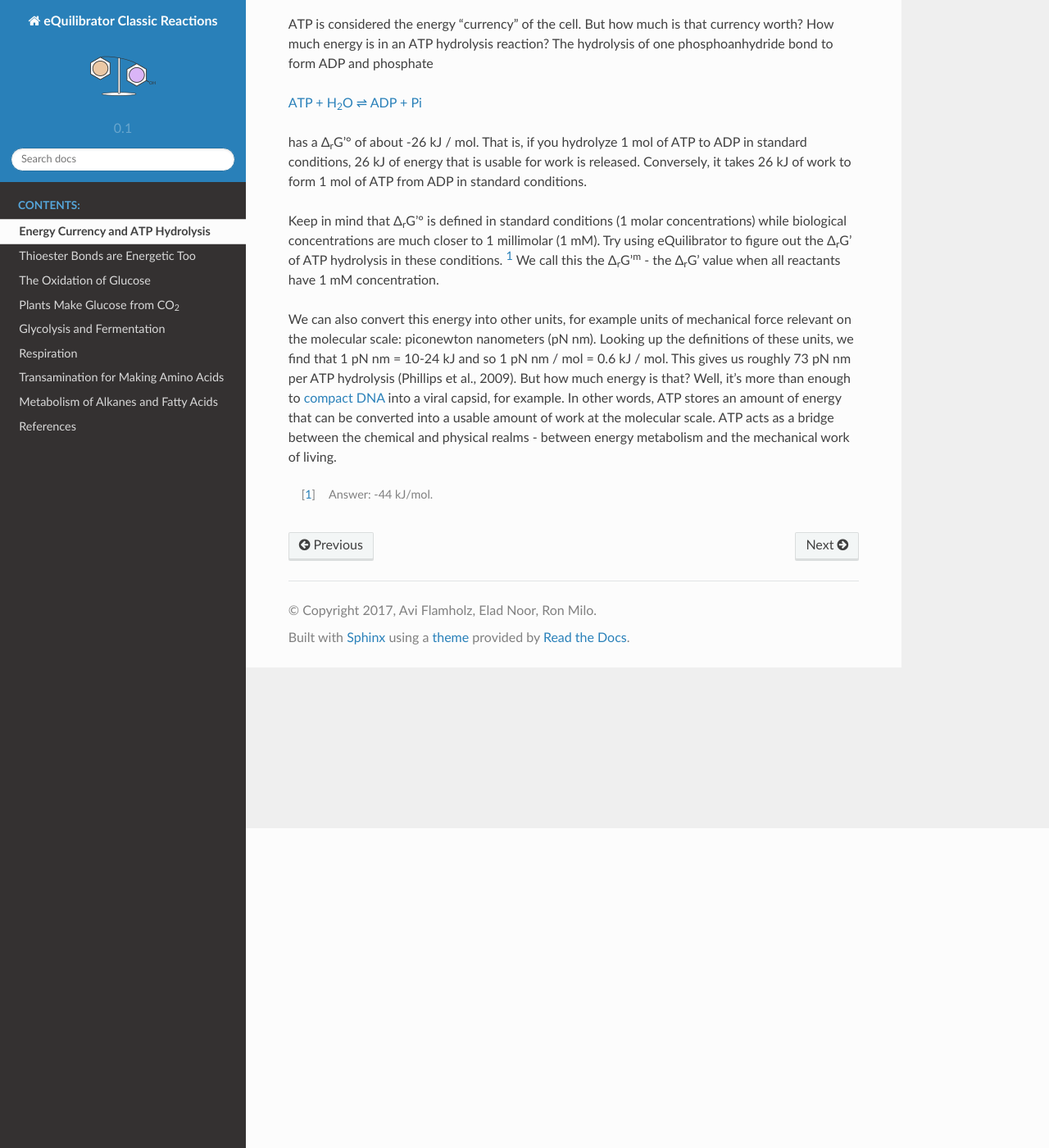
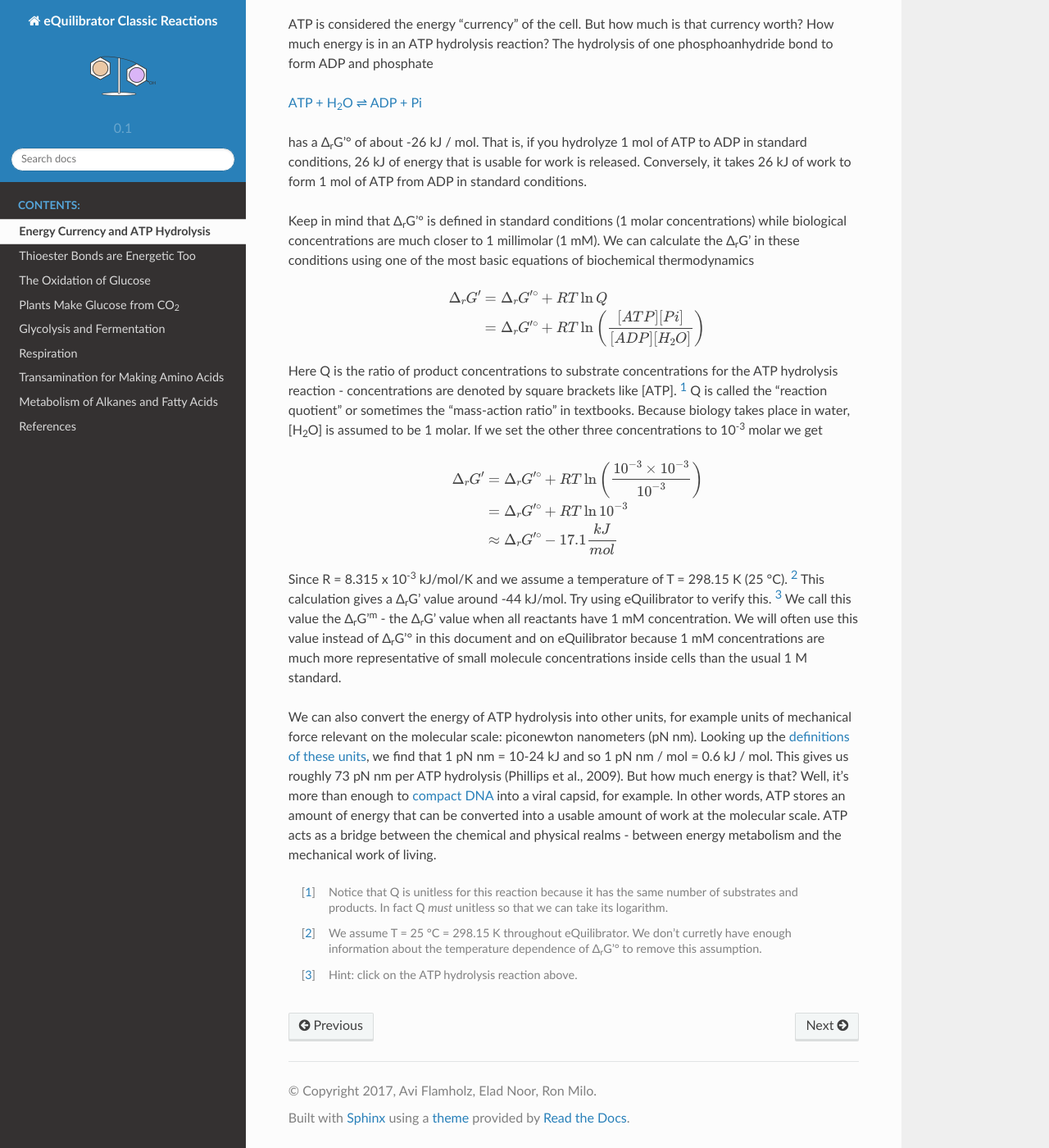
Before and after one commit to eladnoor/equilibrator, a Sphinx documentation site: the page built from classic_rxns/source/atp.rst, in a window 1280 px wide and 1400 px high, scrolled down 390 px. Shown: the whole window at 82% size. Built offline with Sphinx 7.4.7 and the Read the Docs theme 2.0.0, drawn with Linux system fonts in a browser that asks for light colours.

Commit message:
Updates to ATP hydrolysis to include some of the math.

```diff
--- a/classic_rxns/source/atp.rst
+++ b/classic_rxns/source/atp.rst
@@ -14,11 +14,29 @@ ATP is considered the energy "currency" of the cell. But how much is that curren
 .. |atp_hydrolysis| replace:: ATP + H\ :sub:`2`\ O ⇌ ADP + Pi
 .. _atp_hydrolysis: http://equilibrator.weizmann.ac.il/search?query=ATP+%2B+Water+%3C%3D%3E+ADP+%2B+Phosphate
 
-
 has a Δ\ :sub:`r`\ G'° of about -26 kJ / mol. That is, if you hydrolyze 1 mol of ATP to ADP in standard conditions, 26 kJ of energy that is usable for work is released. Conversely, it takes 26 kJ of work to form 1 mol of ATP from ADP in standard conditions.
 
-Keep in mind that Δ\ :sub:`r`\ G'° is defined in standard conditions (1 molar concentrations) while biological concentrations are much closer to 1 millimolar (1 mM). Try using eQuilibrator to figure out the Δ\ :sub:`r`\ G' of ATP hydrolysis in these conditions. [1]_ We call this the Δ\ :sub:`r`\ G'\ :sup:`m` - the Δ\ :sub:`r`\ G' value when all reactants have 1 mM concentration.
+Keep in mind that Δ\ :sub:`r`\ G'° is defined in standard conditions (1 molar concentrations) while biological concentrations are much closer to 1 millimolar (1 mM). We can calculate the Δ\ :sub:`r`\ G' in these conditions using one of the most basic equations of biochemical thermodynamics
 
-We can also convert this energy into other units, for example units of mechanical force relevant on the molecular scale: piconewton nanometers (pN nm). Looking up the definitions of these units, we find that 1 pN nm = 10-24 kJ and so 1 pN nm / mol = 0.6 kJ / mol. This gives us roughly 73 pN nm per ATP hydrolysis (Phillips et al., 2009). But how much energy is that? Well, it’s more than enough to `compact DNA <http://bionumbers.hms.harvard.edu/bionumber.aspx?id=103125>`_ into a viral capsid, for example. In other words, ATP stores an amount of energy that can be converted into a usable amount of work at the molecular scale. ATP acts as a bridge between the chemical and physical realms - between energy metabolism and the mechanical work of living.
+.. math::
+	\begin{eqnarray}
+	\Delta_r G' &=& \Delta_r G'^{\circ} + RT \ln{Q} \\
+	&=& \Delta_r G'^{\circ} + RT \ln{\left( \frac{[ATP][Pi]}{[ADP][H_2O]} \right)}
+	\end{eqnarray}
 
-.. [1] Answer: -44 kJ/mol.
+Here Q is the ratio of product concentrations to substrate concentrations for the ATP hydrolysis reaction - concentrations are denoted by square brackets like [ATP]. [1]_ Q is called the "reaction quotient" or sometimes the "mass-action ratio" in textbooks. Because biology takes place in water, [H\ :sub:`2`\ O] is assumed to be 1 molar. If we set the other three concentrations to 10\ :sup:`-3` molar we get
+
+.. math::
+	\begin{eqnarray}
+	\Delta_r G' &=& \Delta_r G'^{\circ} + RT \ln{\left( \frac{10^{-3} \times 10^{-3}}{10^{-3}} \right)} \\
+	&=& \Delta_r G'^{\circ} + RT \ln{10^{-3}} \\
+	&\approx& \Delta_r G'^{\circ} - 17.1 \frac{kJ}{mol}
+	\end{eqnarray}
+
+Since R = 8.315 x 10\ :sup:`-3` kJ/mol/K and we assume a temperature of T = 298.15 K (25 °C). [2]_ This calculation gives a Δ\ :sub:`r`\ G' value around -44 kJ/mol. Try using eQuilibrator to verify this. [3]_ We call this value the Δ\ :sub:`r`\ G'\ :sup:`m` - the Δ\ :sub:`r`\ G' value when all reactants have 1 mM concentration. We will often use this value instead of Δ\ :sub:`r`\ G'° in this document and on eQuilibrator because 1 mM concentrations are much more representative of small molecule concentrations inside cells than the usual 1 M standard.
+
+We can also convert the energy of ATP hydrolysis into other units, for example units of mechanical force relevant on the molecular scale: piconewton nanometers (pN nm). Looking up the `definitions of these units <https://en.wikipedia.org/wiki/KT_(energy)>`_, we find that 1 pN nm = 10-24 kJ and so 1 pN nm / mol = 0.6 kJ / mol. This gives us roughly 73 pN nm per ATP hydrolysis (Phillips et al., 2009). But how much energy is that? Well, it’s more than enough to `compact DNA <http://bionumbers.hms.harvard.edu/bionumber.aspx?id=103125>`_ into a viral capsid, for example. In other words, ATP stores an amount of energy that can be converted into a usable amount of work at the molecular scale. ATP acts as a bridge between the chemical and physical realms - between energy metabolism and the mechanical work of living.
+
+.. [1] Notice that Q is unitless for this reaction because it has the same number of substrates and products. In fact Q *must* unitless so that we can take its logarithm.
+.. [2] We assume T = 25 °C = 298.15 K throughout eQuilibrator. We don't curretly have enough information about the temperature dependence of Δ\ :sub:`r`\ G'° to remove this assumption.
+.. [3] Hint: click on the ATP hydrolysis reaction above.
```
Also changed, not shown: 4 other files.
